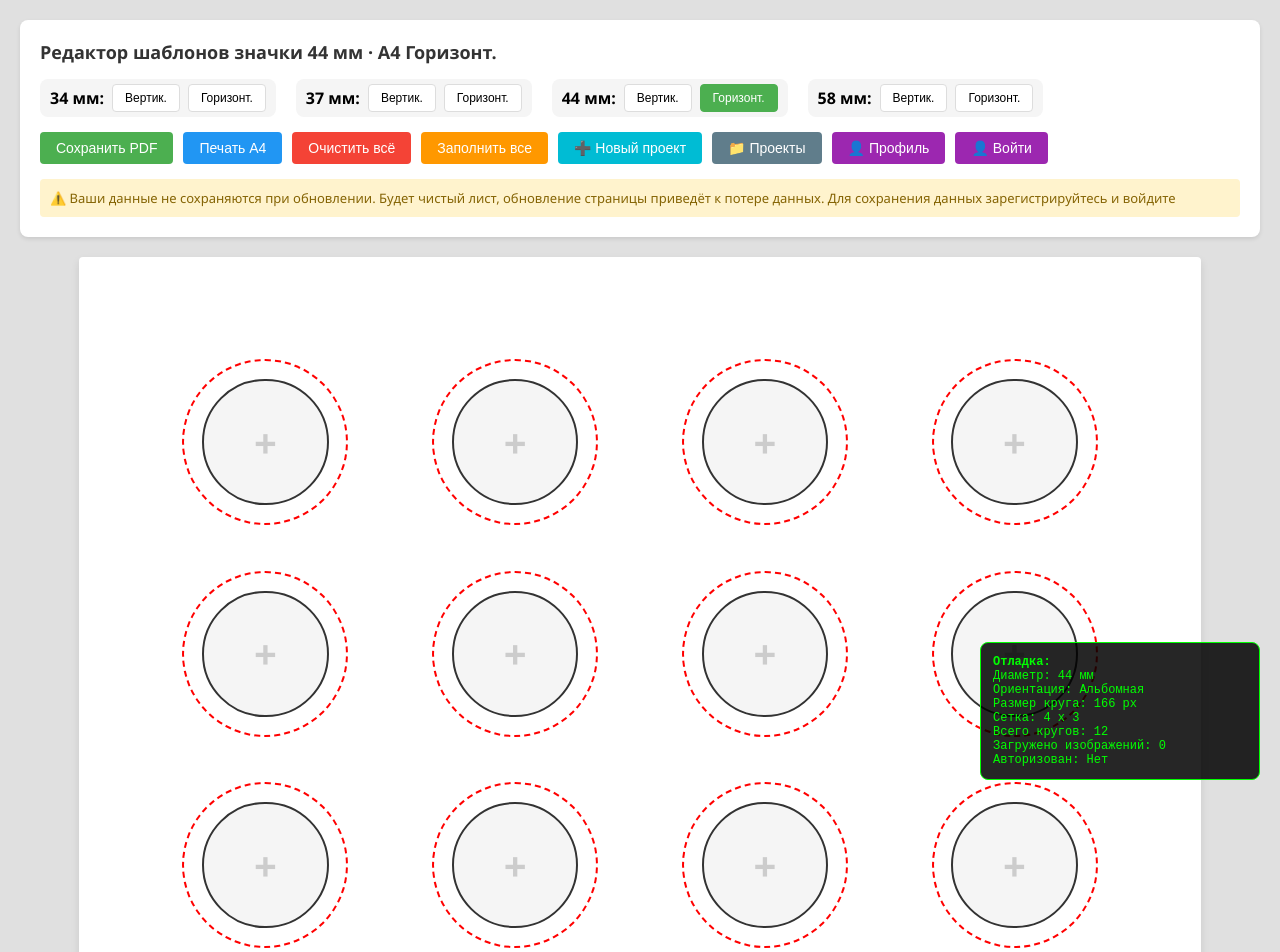
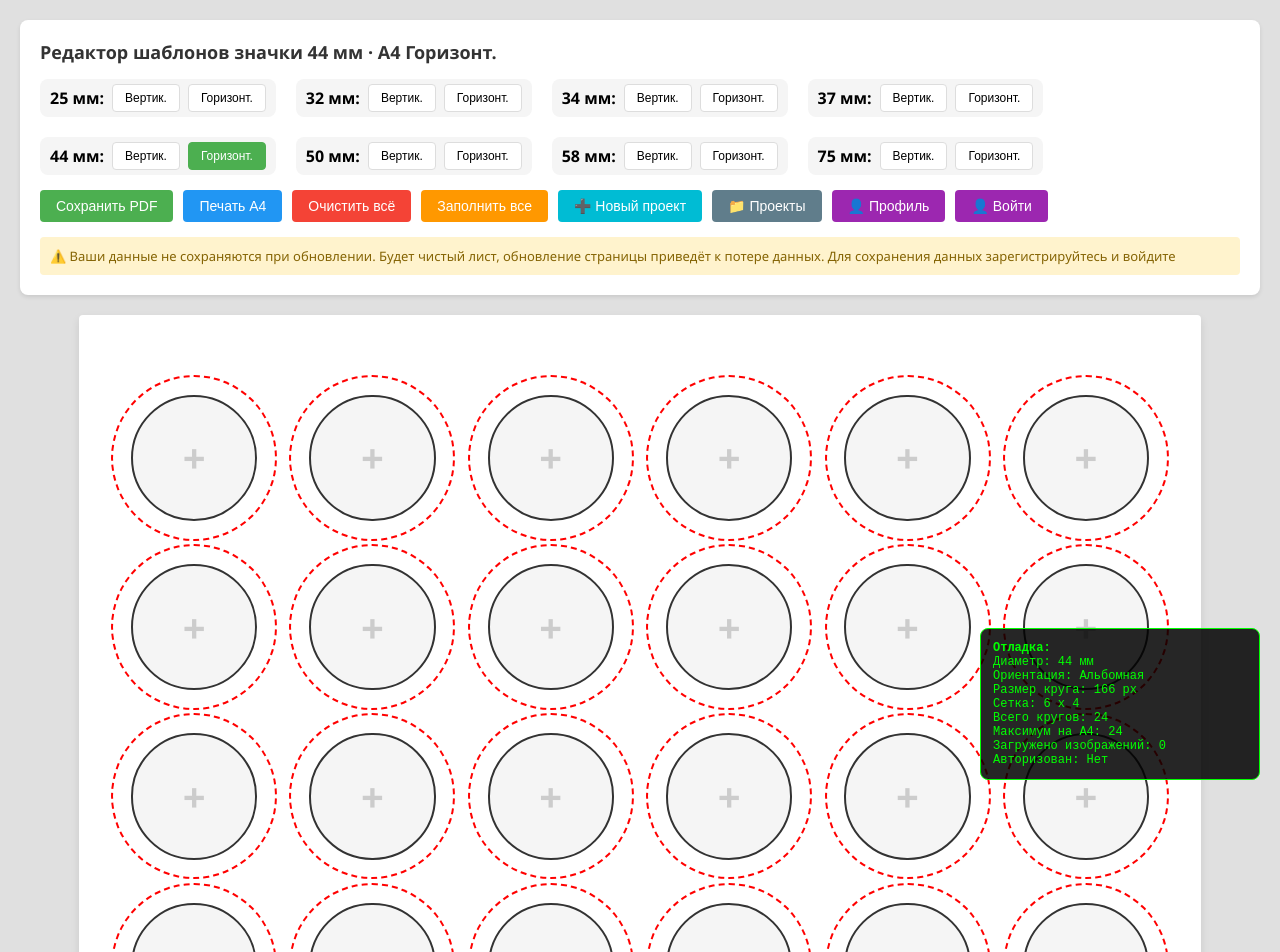
Before and after one commit to StanislavAK86/znak, a Vue app in the folder frontend/: page /editor in a window 1280 px wide. Shown: the top 952 px of the page. Built offline with nearby package versions, Linux system fonts and the light colour scheme; no server answers.

Commit message:
на сервер

```diff
--- a/frontend/src/components/CircleEditor.vue
+++ b/frontend/src/components/CircleEditor.vue
@@ -4,6 +4,41 @@
       <h1>Редактор шаблонов значки {{ currentDiameter }} мм · A4 {{ currentOrientation === 'landscape' ? 'Горизонт.' : 'Вертик.' }}</h1>
 
       <div class="diameter-selector">
+        <!-- 25 мм -->
+        <div class="size-group">
+          <label>25 мм:</label>
+          <button
+            :class="['orient-btn', { active: currentDiameter === 25 && currentOrientation === 'portrait' }]"
+            @click="changeConfig(25, 'portrait')"
+          >
+            Вертик.
+          </button>
+          <button
+            :class="['orient-btn', { active: currentDiameter === 25 && currentOrientation === 'landscape' }]"
+            @click="changeConfig(25, 'landscape')"
+          >
+            Горизонт.
+          </button>
+        </div>
+
+        <!-- 32 мм -->
+        <div class="size-group">
+          <label>32 мм:</label>
+          <button
+            :class="['orient-btn', { active: currentDiameter === 32 && currentOrientation === 'portrait' }]"
+            @click="changeConfig(32, 'portrait')"
+          >
+            Вертик.
+          </button>
+          <button
+            :class="['orient-btn', { active: currentDiameter === 32 && currentOrientation === 'landscape' }]"
+            @click="changeConfig(32, 'landscape')"
+          >
+            Горизонт.
+          </button>
+        </div>
+
+        <!-- 34 мм -->
         <div class="size-group">
           <label>34 мм:</label>
           <button
@@ -20,6 +55,7 @@
           </button>
         </div>
 
+        <!-- 37 мм -->
         <div class="size-group">
           <label>37 мм:</label>
           <button
@@ -36,6 +72,7 @@
           </button>
         </div>
 
+        <!-- 44 мм -->
         <div class="size-group">
           <label>44 мм:</label>
           <button
@@ -52,6 +89,24 @@
           </button>
         </div>
 
+        <!-- 50 мм -->
+        <div class="size-group">
+          <label>50 мм:</label>
+          <button
+            :class="['orient-btn', { active: currentDiameter === 50 && currentOrientation === 'portrait' }]"
+            @click="changeConfig(50, 'portrait')"
+          >
+            Вертик.
+          </button>
+          <button
+            :class="['orient-btn', { active: currentDiameter === 50 && currentOrientation === 'landscape' }]"
+            @click="changeConfig(50, 'landscape')"
+          >
+            Горизонт.
+          </button>
+        </div>
+
+        <!-- 58 мм -->
         <div class="size-group">
           <label>58 мм:</label>
           <button
@@ -63,6 +118,23 @@
           <button
             :class="['orient-btn', { active: currentDiameter === 58 && currentOrientation === 'landscape' }]"
             @click="changeConfig(58, 'landscape')"
+          >
+            Горизонт.
+          </button>
+        </div>
+
+        <!-- 75 мм -->
+        <div class="size-group">
+          <label>75 мм:</label>
+          <button
+            :class="['orient-btn', { active: currentDiameter === 75 && currentOrientation === 'portrait' }]"
+            @click="changeConfig(75, 'portrait')"
+          >
+            Вертик.
+          </button>
+          <button
+            :class="['orient-btn', { active: currentDiameter === 75 && currentOrientation === 'landscape' }]"
+            @click="changeConfig(75, 'landscape')"
           >
             Горизонт.
           </button>
@@ -82,7 +154,8 @@
       </div>
 
       <div class="warning">
-        ⚠️ Ваши данные не сохраняются при обновлении. Будет чистый лист, обновление страницы приведёт к потере данных. Для сохранения данных зарегистрируйтесь и войдите  </div>
+        ⚠️ Ваши данные не сохраняются при обновлении. Будет чистый лист, обновление страницы приведёт к потере данных. Для сохранения данных зарегистрируйтесь и войдите
+      </div>
     </div>
 
     <div class="a4-page" :class="currentOrientation" ref="a4page">
@@ -116,6 +189,7 @@
       Размер круга: {{ circleSizePx }} px<br>
       Сетка: {{ gridCols }} x {{ gridRows }}<br>
       Всего кругов: {{ totalCircles }}<br>
+      Максимум на А4: {{ gridCols * gridRows }}<br>
       Загружено изображений: {{ Object.keys(images).length }}<br>
       Авторизован: {{ isAuthenticated ? 'Да' : 'Нет' }}
     </div>
@@ -206,14 +280,30 @@ export default {
       showProjectsModal: false,
       circleSizePx: 166,
       configs: {
-        '34_portrait': { cols: 4, rows: 5, total: 20 },
-        '34_landscape': { cols: 5, rows: 4, total: 20 },
-        '37_portrait': { cols: 3, rows: 4, total: 12 },
-        '37_landscape': { cols: 4, rows: 3, total: 12 },
-        '44_portrait': { cols: 3, rows: 4, total: 12 },
-        '44_landscape': { cols: 4, rows: 3, total: 12 },
-        '58_portrait': { cols: 2, rows: 3, total: 6 },
-        '58_landscape': { cols: 3, rows: 2, total: 6 }
+        // 25 мм - АБСОЛЮТНЫЙ МАКСИМУМ 88 кругов!
+        '25_portrait': { cols: 8, rows: 11, total: 88 },
+        '25_landscape': { cols: 11, rows: 8, total: 88 },
+        // 32 мм - 54 круга
+        '32_portrait': { cols: 6, rows: 9, total: 54 },
+        '32_landscape': { cols: 9, rows: 6, total: 54 },
+        // 34 мм - 48 кругов
+        '34_portrait': { cols: 6, rows: 8, total: 48 },
+        '34_landscape': { cols: 8, rows: 6, total: 48 },
+        // 37 мм - 35 кругов
+        '37_portrait': { cols: 5, rows: 7, total: 35 },
+        '37_landscape': { cols: 7, rows: 5, total: 35 },
+        // 44 мм - 24 круга
+        '44_portrait': { cols: 4, rows: 6, total: 24 },
+        '44_landscape': { cols: 6, rows: 4, total: 24 },
+        // 50 мм - 20 кругов
+        '50_portrait': { cols: 4, rows: 5, total: 20 },
+        '50_landscape': { cols: 5, rows: 4, total: 20 },
+        // 58 мм - 15 кругов
+        '58_portrait': { cols: 3, rows: 5, total: 15 },
+        '58_landscape': { cols: 5, rows: 3, total: 15 },
+        // 75 мм - 6 кругов
+        '75_portrait': { cols: 2, rows: 3, total: 6 },
+        '75_landscape': { cols: 3, rows: 2, total: 6 }
       }
     }
   },
@@ -327,8 +417,9 @@ export default {
   },
   methods: {
     updateCircleSize() {
+      // 1 мм ≈ 3.78 px при 96 DPI
       this.circleSizePx = Math.round(this.currentDiameter * 3.78)
-      console.log('Размер круга:', this.circleSizePx, 'для', this.currentDiameter, 'мм')
+      console.log('Размер круга:', this.circleSizePx, 'px для', this.currentDiameter, 'мм')
     },
 
     async checkAuth() {
```
